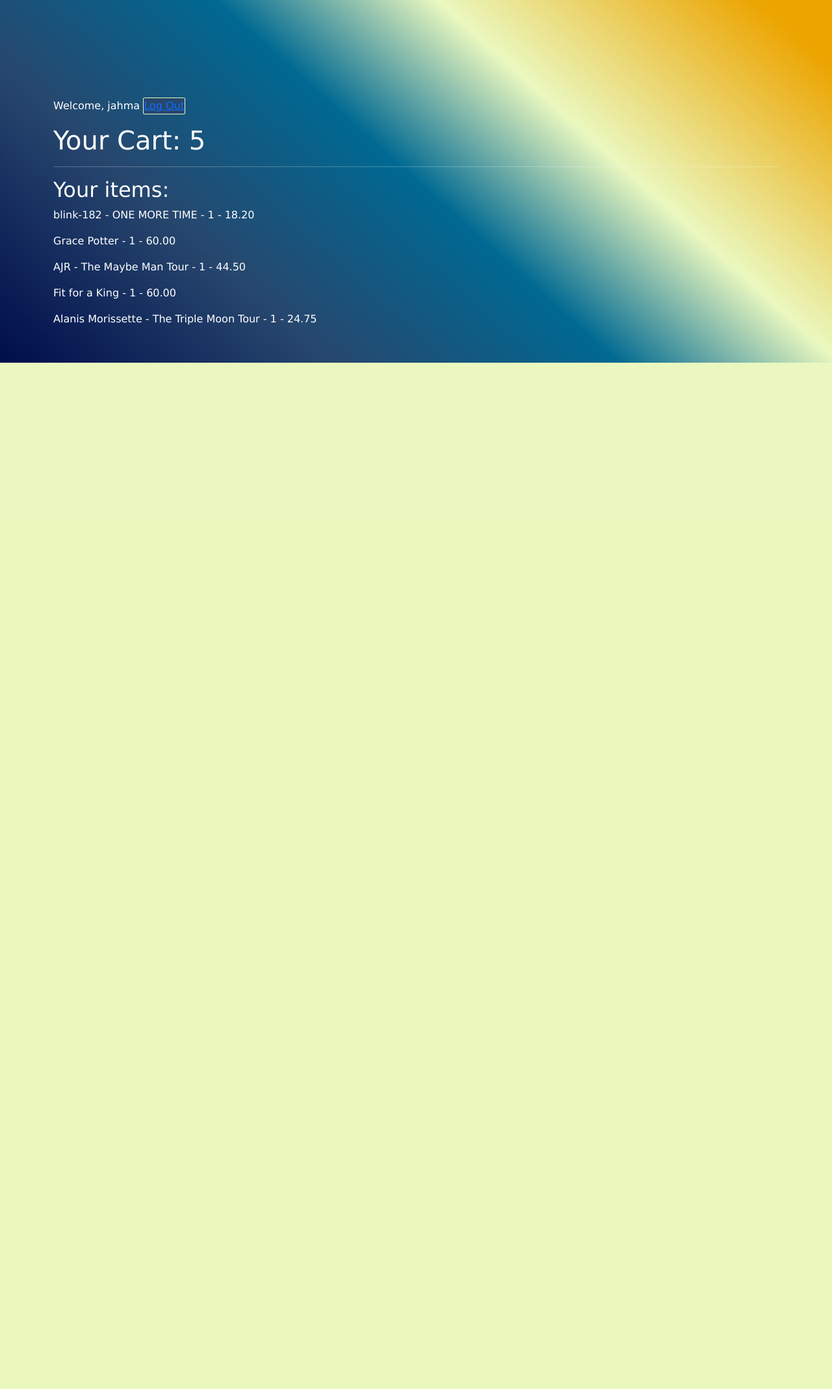
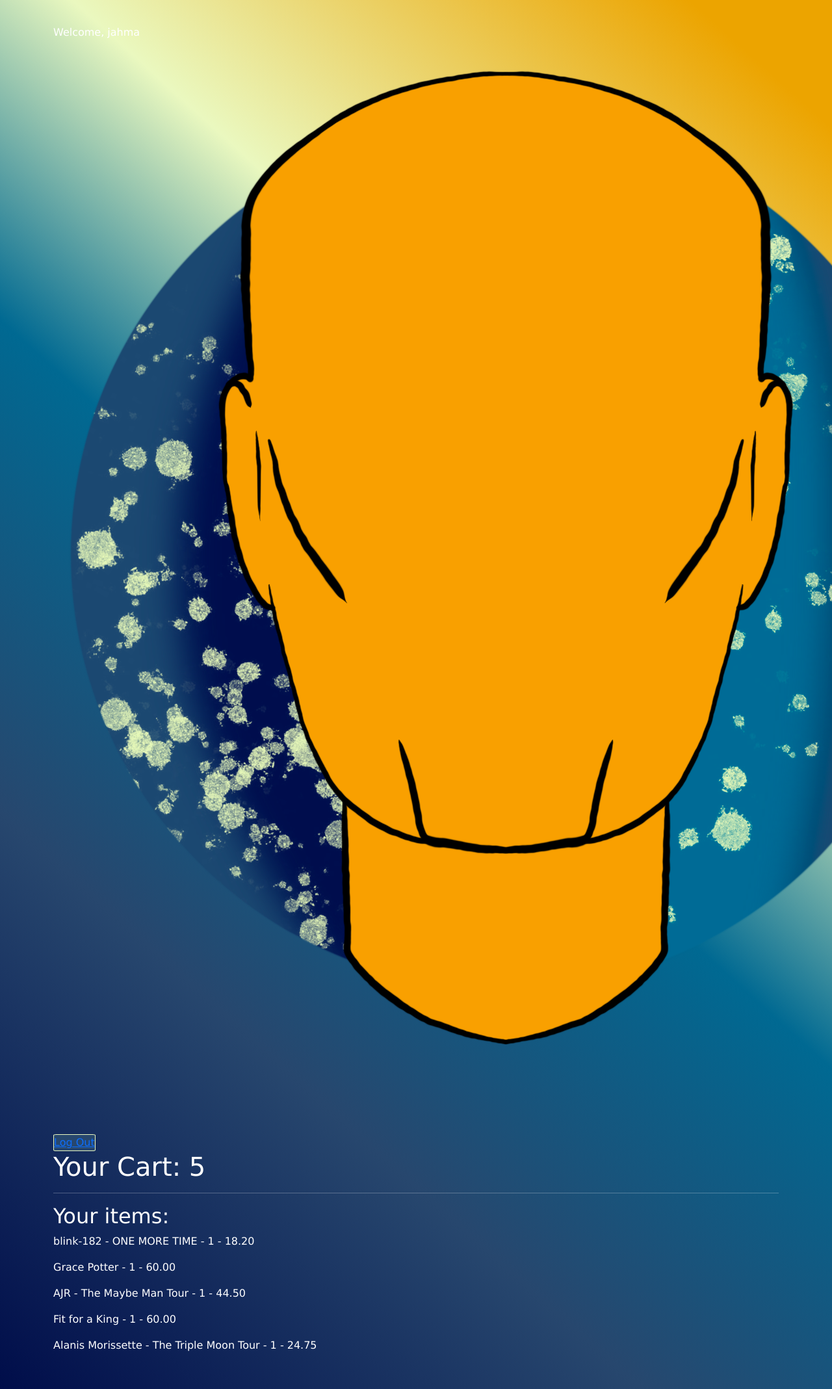
Before and after one commit to Jahgor123/TicketMasterFinalProject, a Django app: page /cart.html in a window 1280 px wide; the page is wider, and only the part inside the window is pictured. Shown: that part at 65% size. Before the commit the page ends 558 px from the top of that part, so only its background shows below. Run offline with Django 4.2, Linux system fonts and the light colour scheme; a user stored in the database is signed in; data comes from the database, SQL or seed files in the repository.

Commit message:
Changed something with cart

```diff
--- a/templates/cart.html
+++ b/templates/cart.html
@@ -22,8 +22,8 @@
         <div class="container" >
 
             {#            <img src="{% static 'images/Login.png' %}" id="logo" alt="logoImg" class="log-in-img" type="submit" name="login"> Login In#}
-            <p class="float-right" > Welcome, {{ username }}
-{#                <img src="{% static 'images/cat.png' %}" >#}
+            <p class="float-right" > Welcome, {{ username }} </p>
+                <img src="{% static 'images/Login.png' %}" >
 
 {#                display logout button on top right#}
                 <button type="button" class=" log-in" type="submit" value="logout">
```
